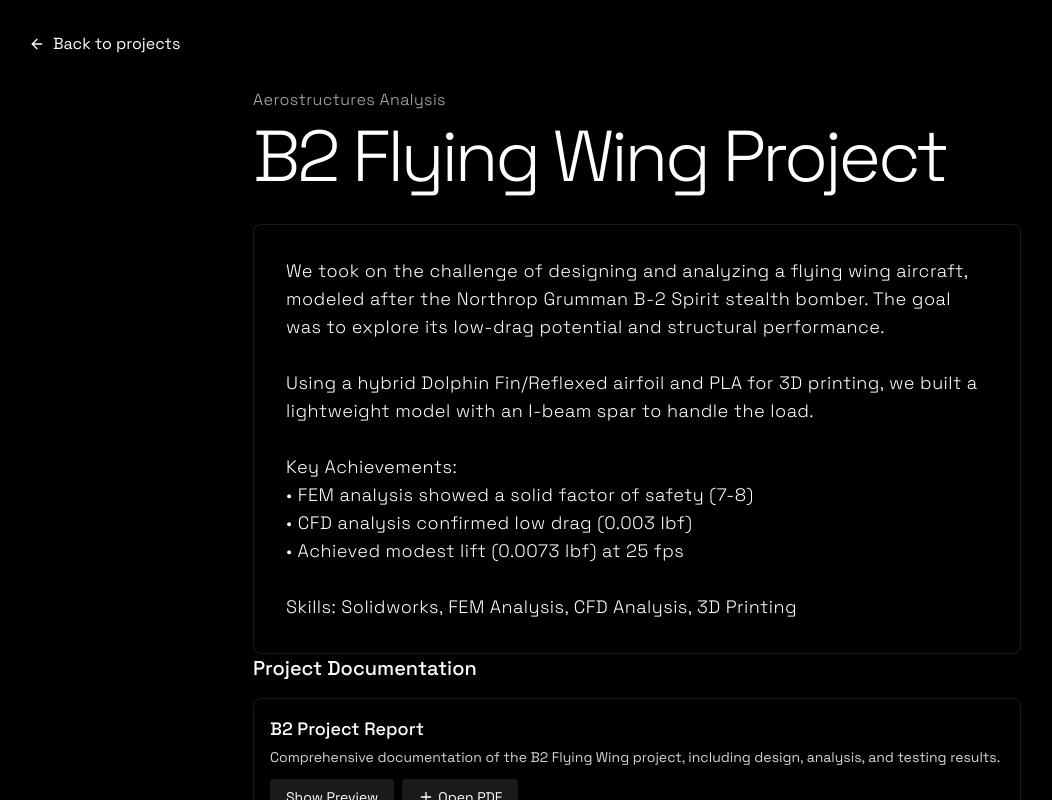
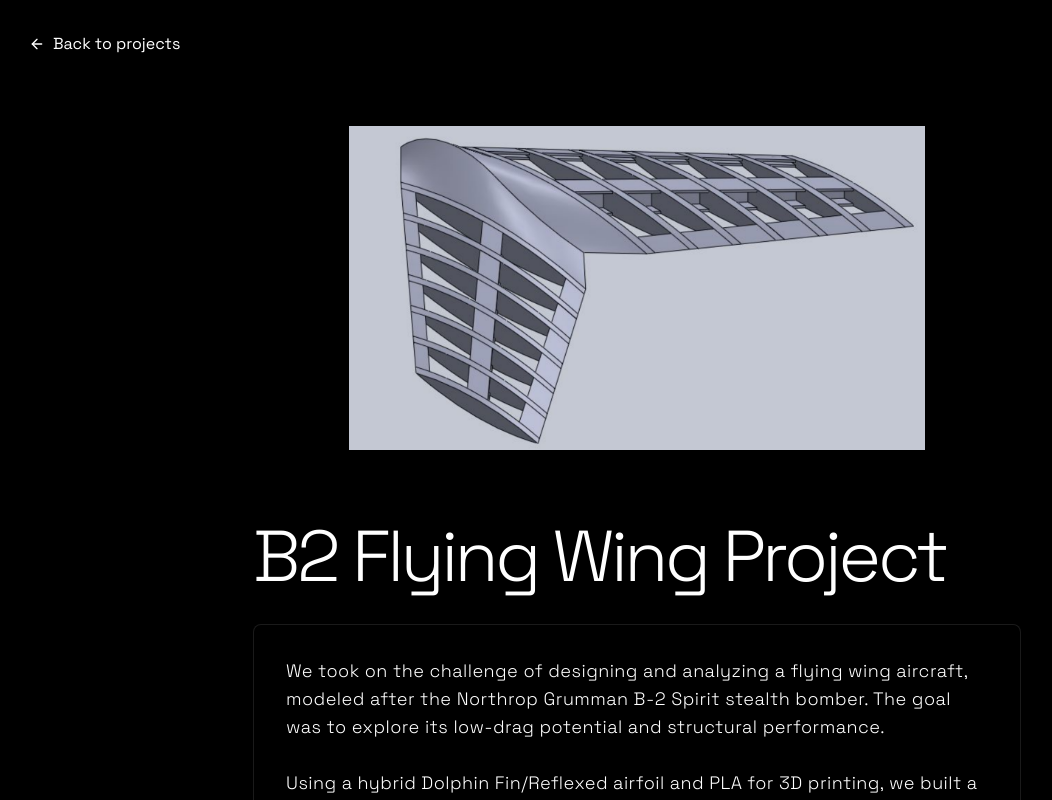
Before and after one commit to aaryouz/portfolio, a Next.js app: page /projects/b2-flying-wing in a window 1280 px wide. Shown: the top 800 px of the page, without its empty margins (3-1055 px from the left). Built offline with nearby package versions, Linux system fonts and the light colour scheme.

Commit message:
Update project pages: restore images, add spacing between sections, remove categories, clean up layout

```diff
--- a/app/projects/[id]/page.tsx
+++ b/app/projects/[id]/page.tsx
@@ -297,6 +297,22 @@ export default async function ProjectPage({ params }: { params: Promise<{ id: st
         </Link>
 
         <div className="max-w-3xl mx-auto">
+          {/* Main project image - exclude for cannon-art */}
+          {project.id !== "cannon-art" && (
+            <div className="mb-8 flex justify-center">
+              <div className="relative h-[300px] md:h-[400px] w-full max-w-xl rounded-lg overflow-hidden bg-black/20">
+                <Image
+                  src={project.image}
+                  alt={project.title}
+                  fill
+                  className="object-contain"
+                  sizes="(max-width: 768px) 100vw, (max-width: 1200px) 50vw, 33vw"
+                />
+              </div>
+            </div>
+          )}
+
+          {/* Additional detail image for specific projects */}
           {project.id === "cannon-art" && project.detailImage && (
             <div className="mb-8 flex justify-center">
               <div className="relative h-[300px] md:h-[400px] w-full max-w-xl rounded-lg overflow-hidden bg-black/20">
@@ -310,18 +326,17 @@ export default async function ProjectPage({ params }: { params: Promise<{ id: st
               </div>
             </div>
           )}
-          <div className="flex items-center gap-3 mb-2">
-            <div className="text-white/70 font-light tracking-wide">{project.category}</div>
-          </div>
           <h1 className="text-5xl md:text-7xl font-light tracking-tighter mb-8">{project.title}</h1>
           <div className="bg-black/20 backdrop-blur-sm p-8 rounded-lg border border-white/10">
             <div className="whitespace-pre-line text-lg font-light tracking-wide">{project.description}</div>
           </div>
+
           {/* Only render documentation/report blocks for projects that are not cannon-art */}
           {project.id !== "cannon-art" && (
             <>
               {project.id === "europa-lander" && (
                 <>
+                  <div className="mt-12">
                     <h3 className="text-xl font-medium mb-4">Project Documentation</h3>
                     <div className="grid grid-cols-1 gap-4 mb-4">
                       <PDFViewer
@@ -335,34 +350,40 @@ export default async function ProjectPage({ params }: { params: Promise<{ id: st
                         pdfUrl={project.slidesLink || ''}
                       />
                     </div>
+                  </div>
                 </>
               )}
 
               {project.id === "baker-hughes" && (
                 <>
+                  <div className="mt-12">
                     <h3 className="text-xl font-medium mb-4">Internship Documentation</h3>
                     <PDFViewer
                       title="Baker Hughes Internship Report"
                       description="Detailed documentation of my internship experience at Baker Hughes, including projects and achievements."
                       pdfUrl={project.reportLink || ''}
                     />
+                  </div>
                 </>
               )}
 
               {project.id === "caes" && (
                 <>
+                  <div className="mt-12">
                     <h3 className="text-xl font-medium mb-4">Internship Documentation</h3>
                     <PDFViewer
                       title="CAES Internship Report"
                       description="Comprehensive documentation of my internship experience at CAES, including project work and technical contributions."
                       pdfUrl={project.reportLink || ''}
                     />
+                  </div>
                 </>
               )}
 
               {project.id === "dda-sensor" && (
                 <>
-                  <h3 className="text-xl font-medium mt-8 mb-4">Project Documentation</h3>
+                  <div className="mt-12">
+                    <h3 className="text-xl font-medium mb-4">Project Documentation</h3>
                     <div className="grid grid-cols-1 gap-4 mb-4">
                       <PDFViewer
                         title="Final Design Report"
@@ -370,17 +391,20 @@ export default async function ProjectPage({ params }: { params: Promise<{ id: st
                         pdfUrl={project.reportLink || ''}
                       />
                     </div>
+                  </div>
                 </>
               )}
 
               {project.id === "b2-flying-wing" && (
                 <>
+                  <div className="mt-12">
                     <h3 className="text-xl font-medium mb-4">Project Documentation</h3>
                     <PDFViewer
                       title="B2 Project Report"
                       description="Comprehensive documentation of the B2 Flying Wing project, including design, analysis, and testing results."
                       pdfUrl={project.reportLink || ''}
                     />
+                  </div>
                 </>
               )}
 
@@ -410,7 +434,7 @@ export default async function ProjectPage({ params }: { params: Promise<{ id: st
         ))}
       </ul>
     </div>
-    <div className="bg-black/20 backdrop-blur-sm p-8 rounded-lg border border-white/10">
+    <div className="mt-12 bg-black/20 backdrop-blur-sm p-8 rounded-lg border border-white/10">
       <h3 className="text-xl font-medium mb-4">Project Documentation</h3>
       <div className="grid grid-cols-1 gap-4">
         <PDFViewer
@@ -430,67 +454,79 @@ export default async function ProjectPage({ params }: { params: Promise<{ id: st
 
               {project.id === "sfm-project" && (
                 <>
+                  <div className="mt-12">
                     <h3 className="text-xl font-medium mb-4">Project Documentation</h3>
                     <PDFViewer
                       title="SFM Project Report"
                       description="Comprehensive documentation of the SFM project, including CR3BP and CR4BP modeling, MATLAB implementation, and orbital analysis results."
                       pdfUrl={project.reportLink || ''}
                     />
+                  </div>
                 </>
               )}
 
               {project.id === "stingray-uav" && (
                 <>
+                  <div className="mt-12">
                     <h3 className="text-xl font-medium mb-4">Project Documentation</h3>
                     <PDFViewer
                       title="Stingray UAV Aerodynamic Analysis Report"
                       description="Comprehensive documentation of the wind tunnel testing, force balance measurements, flow visualization, and aerodynamic performance analysis of the Stingray UAV."
                       pdfUrl={project.reportLink || ''}
                     />
+                  </div>
                 </>
               )}
 
               {project.id === "cfd-analysis" && (
                 <>
+                  <div className="mt-12">
                     <h3 className="text-xl font-medium mb-4">Project Documentation</h3>
                     <PDFViewer
                       title="CFD Analysis Report"
                       description="Comprehensive documentation of the CFD simulations, including steady-state and transient analysis of NACA 0015 airfoil with high-lift devices using HyperMesh and AcuSolve."
                       pdfUrl={project.reportLink || ''}
                     />
+                  </div>
                 </>
               )}
 
               {project.id === "ekf-lunar-tracking" && (
                 <>
+                  <div className="mt-12">
                     <h3 className="text-xl font-medium mb-4">Project Documentation</h3>
                     <PDFViewer
                       title="EKF Trans-Lunar Tracking Report"
                       description="Comprehensive documentation of the Extended Kalman Filter implementation, including coordinate transformations, Jacobian derivations, and spacecraft state estimation results."
                       pdfUrl={project.reportLink || ''}
                     />
+                  </div>
                 </>
               )}
 
               {project.id === "horizon-opnav" && (
                 <>
+                  <div className="mt-12">
                     <h3 className="text-xl font-medium mb-4">Project Documentation</h3>
                     <PDFViewer
                       title="Horizon-Based OpNav Report"
                       description="Comprehensive documentation of the optical navigation implementation, including camera calibration, limb detection algorithms, and spacecraft position estimation using New Horizons LORRI imagery."
                       pdfUrl={project.reportLink || ''}
                     />
+                  </div>
                 </>
               )}
 
               {project.id === "flutter-control" && (
                 <>
+                  <div className="mt-12">
                     <h3 className="text-xl font-medium mb-4">Project Documentation</h3>
                     <PDFViewer
                       title="Active Flutter Control Report"
                       description="Comprehensive documentation of the aeroelastic wing section modeling, PI compensator design, frequency-domain analysis, and control system validation for flutter suppression."
                       pdfUrl={project.reportLink || ''}
                     />
+                  </div>
                 </>
               )}
             </>
```
Lines whose indentation alone changed are shown as unchanged.
